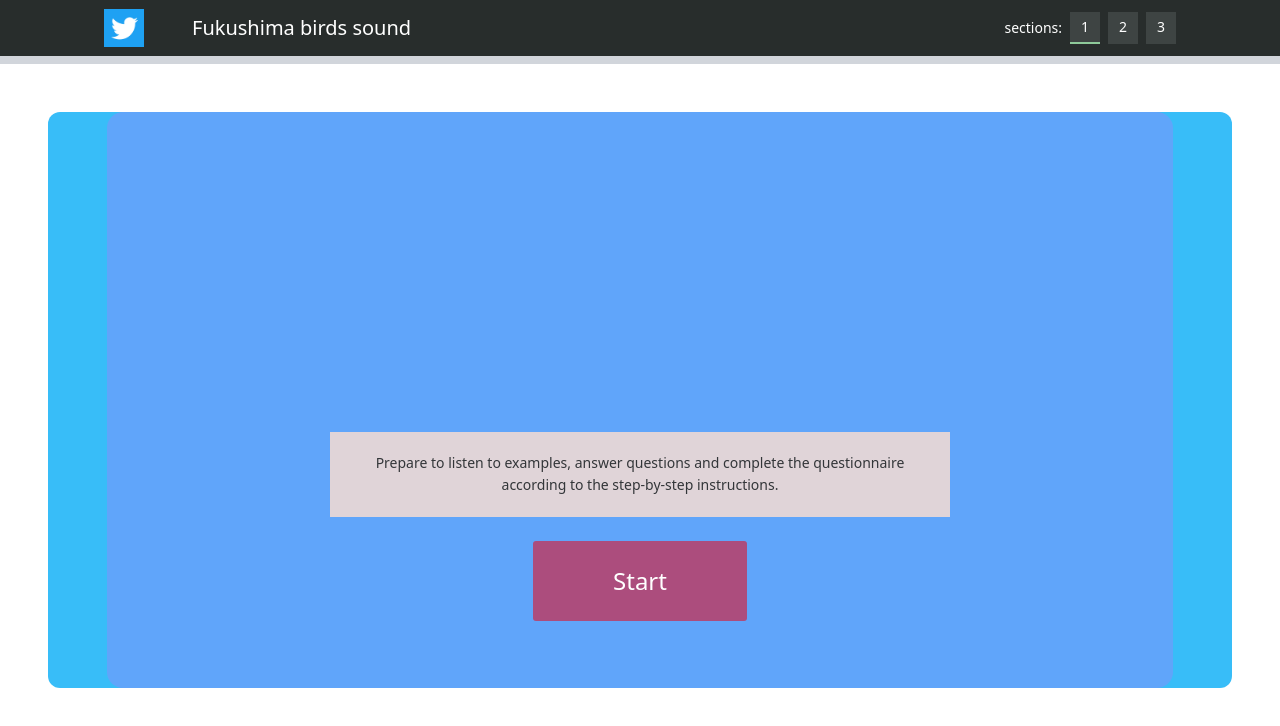
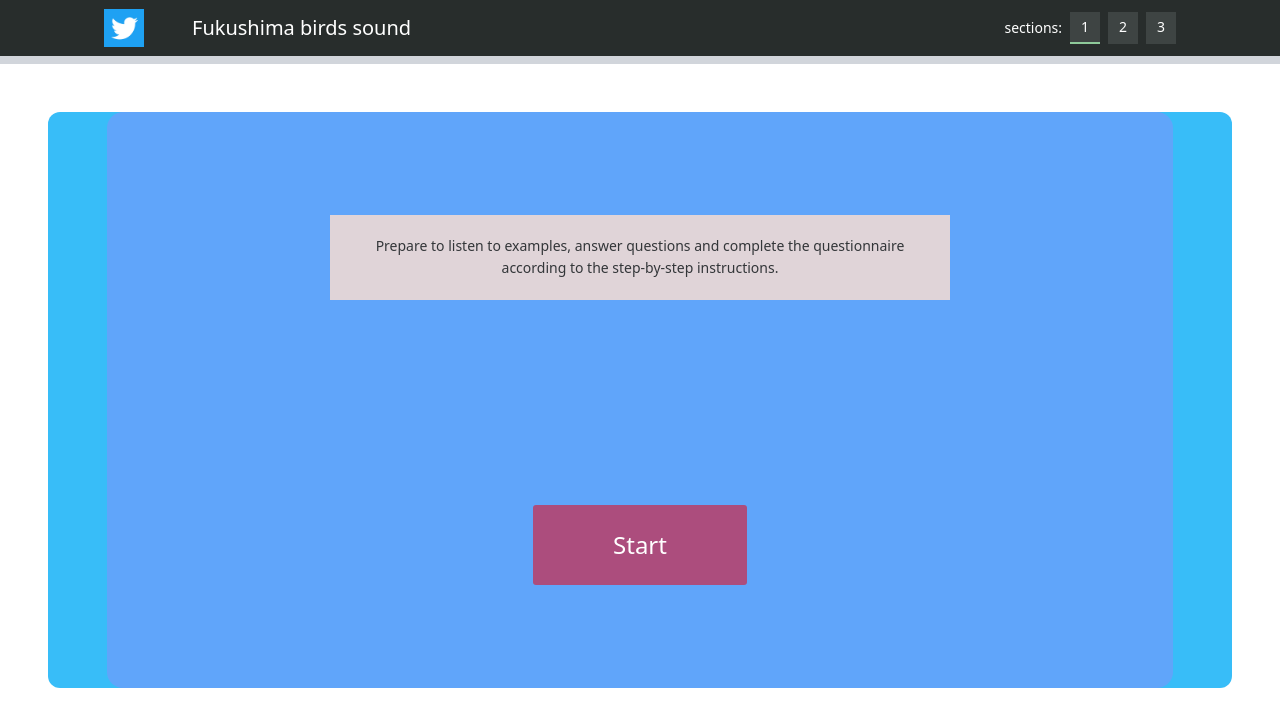
Before and after one commit to jiurenm/song, a Vue app: page /section1 in a window 1280 px wide. Shown: the top 726 px of the page. Built offline with nearby package versions, Linux system fonts and the light colour scheme.

Commit message:
Refactor Section components for improved layout and user experience. Updated styles in Section1 and Section2 for better alignment and spacing. Enhanced Section2Content with dynamic question handling and radio button options. Standardized form labels in Section3Content for consistency.

```diff
--- a/src/components/Section1.vue
+++ b/src/components/Section1.vue
@@ -25,27 +25,20 @@ const play = () => {
 <template>
   <Transition name="slide-up" mode="out-in">
     <div
-      class="h-full w-90% rounded-2xl bg-blue bg-cover bg-center-center bg-no-repeat"
+      class="h-full w-90% rounded-2xl bg-blue bg-cover bg-center-center bg-no-repeat grid place-items-center"
       :style="{
         backgroundImage: 'url()',
       }"
       v-if="!start"
     >
-      <div
-        class="mt-10 h-60 w-full bg-contain bg-center-top bg-no-repeat"
-        :style="{
-          backgroundImage: 'url()',
-        }"
-      ></div>
-
-      <div class="flex justify-center mt-10">
+      <div class="flex justify-center">
         <div class="w-145 p-5 bg-#E0D4D8 text-center">
           Prepare to listen to examples, answer questions and complete the questionnaire according
           to the step-by-step instructions.
         </div>
       </div>
 
-      <div class="flex justify-center mt-6">
+      <div class="flex justify-center">
         <n-button color="#AC4D7D" class="py-10 px-20 text-2xl" @click="start = true"
           >Start</n-button
         >
@@ -53,14 +46,14 @@ const play = () => {
     </div>
 
     <div v-else class="flex items-center justify-center">
-      <div class="text-xl">
+      <div class="text-3xl grid gap-10">
         <div>Step 1: Listen to the target bird’s calls and songs</div>
         <div>
           Step 2: Listen to the corresponding calls and songs in the subsequent sound samples
         </div>
         <div>Step 3: After selecting all options, answer the questionnaire</div>
 
-        <div class="mt-3 flex items-center justify-center gap-x-10">
+        <div class="mt-3 flex items-center justify-center gap-20">
           <n-button class="w-30" color="white"
             ><span class="text-black" @click="play">Call 1</span></n-button
           >
@@ -69,7 +62,7 @@ const play = () => {
           >
         </div>
 
-        <div class="mt-3 flex items-center justify-center gap-x-10">
+        <div class="mt-3 flex items-center justify-center gap-20">
           <n-button class="w-30" color="white"
             ><span class="text-black" @click="play">Song 1</span></n-button
           >
--- a/src/components/Section2.vue
+++ b/src/components/Section2.vue
@@ -17,21 +17,13 @@ const start = ref(false)
 <template>
   <Transition name="slide-up" mode="out-in">
     <div
-      class="h-full w-90% rounded-2xl bg-blue bg-cover bg-center-center bg-no-repeat"
+      class="h-full w-90% rounded-2xl bg-blue bg-cover bg-center-center bg-no-repeat grid place-items-center"
       v-if="!start"
     >
-      <div
-        class="mt-10 h-40 bg-contain bg-center-top bg-no-repeat"
-        :style="{
-          backgroundImage: 'url()',
-        }"
-      ></div>
-
-      <div class="flex justify-center text-xl mt-3">
+      <div class="flex justify-center text-xl">
         CHALLENGE ROUND - try to figure out are target calls or songs exist from the sounds.
       </div>
 
-      <div class="grid justify-center mt-3 gap-y-1">
       <div class="w-90 flex items-center">
         <div
           class="w-15 h-8 bg-#AC4D7D text-white rounded-xl mr-1 flex items-center justify-center"
@@ -48,17 +40,10 @@ const start = ref(false)
         </div>
         <span>- Make your choice</span>
       </div>
+
+      <n-button color="#AC4D7D" class="py-10 px-20 text-2xl" @click="start = true">Start</n-button>
     </div>
 
-      <div class="flex justify-center mt-6">
-        <n-button color="#AC4D7D" class="py-10 px-20 text-2xl" @click="start = true"
-          >Start</n-button
-        >
-      </div>
-    </div>
-
-    <div v-else class="w-full h-full flex items-center">
-      <section-two-content></section-two-content>
-    </div>
+    <section-two-content v-else></section-two-content>
   </Transition>
 </template>
--- a/src/components/Section2Content.vue
+++ b/src/components/Section2Content.vue
@@ -5,7 +5,9 @@ export default {
 </script>
 
 <script lang="ts" setup>
-import { NGrid, NGi, NButton } from 'naive-ui'
+import { computed, ref } from 'vue'
+
+import { NButton, NRadioButton, NRadioGroup } from 'naive-ui'
 
 const playVideo = (option: 'A' | 'B' | 'C' | 'D') => {
   // eslint-disable-next-line @typescript-eslint/no-explicit-any
@@ -13,67 +15,127 @@ const playVideo = (option: 'A' | 'B' | 'C' | 'D') => {
 
   video!.play()
 }
+
+const q = ref([
+  {
+    index: 1,
+    url: 'https://academy.allaboutbirds.org/features/bird-song-hero/video/intro/HumanWoldWhistle_spectrogram.mp4',
+    picture:
+      'https://academy.allaboutbirds.org/features/bird-song-hero/images/intro/nateWhistle.jpg',
+    option: '',
+    options: [
+      { value: 'Yes', label: 'Yes' },
+      { value: 'No', label: 'No' },
+    ],
+  },
+  {
+    index: 2,
+    url: 'https://academy.allaboutbirds.org/features/bird-song-hero/video/intro/HumanWoldWhistle_spectrogram.mp4',
+    picture:
+      'https://academy.allaboutbirds.org/features/bird-song-hero/images/intro/nateWhistle.jpg',
+    option: '',
+    options: [
+      { value: 'Yes', label: 'Yes' },
+      { value: 'No', label: 'No' },
+    ],
+  },
+  {
+    index: 3,
+    url: 'https://academy.allaboutbirds.org/features/bird-song-hero/video/intro/HumanWoldWhistle_spectrogram.mp4',
+    picture:
+      'https://academy.allaboutbirds.org/features/bird-song-hero/images/intro/nateWhistle.jpg',
+    option: '',
+    options: [
+      { value: 'Yes', label: 'Yes' },
+      { value: 'No', label: 'No' },
+    ],
+  },
+  {
+    index: 4,
+    url: 'https://academy.allaboutbirds.org/features/bird-song-hero/video/intro/HumanWoldWhistle_spectrogram.mp4',
+    picture:
+      'https://academy.allaboutbirds.org/features/bird-song-hero/images/intro/nateWhistle.jpg',
+    option: '',
+    options: [
+      { value: 'Yes', label: 'Yes' },
+      { value: 'No', label: 'No' },
+    ],
+  },
+  {
+    index: 5,
+    url: 'https://academy.allaboutbirds.org/features/bird-song-hero/video/intro/HumanWoldWhistle_spectrogram.mp4',
+    picture:
+      'https://academy.allaboutbirds.org/features/bird-song-hero/images/intro/nateWhistle.jpg',
+    option: '',
+    options: [
+      { value: 'Yes', label: 'Yes' },
+      { value: 'No', label: 'No' },
+    ],
+  },
+  {
+    index: 6,
+    url: 'https://academy.allaboutbirds.org/features/bird-song-hero/video/intro/HumanWoldWhistle_spectrogram.mp4',
+    picture:
+      'https://academy.allaboutbirds.org/features/bird-song-hero/images/intro/nateWhistle.jpg',
+    option: '',
+    options: [
+      { value: 'Yes', label: 'Yes' },
+      { value: 'No', label: 'No' },
+    ],
+  },
+])
+
+const activeIndex = ref(0)
+const activeQuestion = computed(() => {
+  return [q.value[activeIndex.value * 2], q.value[activeIndex.value * 2 + 1]]
+})
 </script>
 
 <template>
-  <n-grid class="h-full" x-gap="12" :cols="6">
-    <n-gi :span="2">
-      <div class="w-full">
-        <div class="flex items-center justify-center mt-10">
-          <div class="flex items-center justify-center w-80 h-60 rounded bg-#ABD7B3">
-            <div class="w-40 h-40 rounded-full bg-#78435E flex items-center justify-center">
-              <div class="text-4xl text-white"># 1</div>
-            </div>
-          </div>
-        </div>
+  <div class="w-1/3 h-full grid place-items-center">
+    <div class="grid place-items-center w-80 h-60 rounded bg-#ABD7B3">
+      <div class="grid place-items-center w-40 h-40 rounded-full bg-#78435E">
+        <div class="text-4xl text-white"># {{ activeIndex + 1 }}</div>
       </div>
-    </n-gi>
-    <n-gi :span="4" class="h-130">
-      <div class="h-1/4 flex items-center">
+    </div>
+  </div>
+  <div class="w-2/3 h-full grid place-items-center">
+    <div v-for="item in activeQuestion" :key="item.index">
+      <div class="flex items-center">
         <div
-          class="relative left-10 h-2/3 aspect-square rounded-full bg-#42B156 flex items-center justify-center text-4xl text-white cursor-pointer hover:bg-#AC4D7D"
+          class="relative left-6 h-50px aspect-square rounded-full bg-#42B156 flex items-center justify-center text-4xl text-white cursor-pointer hover:bg-#AC4D7D"
           @click="playVideo('A')"
         >
-          A
+          {{ item.index }}
         </div>
-        <video id="myVideoA" width="60%" height="90%" class="bg-black">
-          <source
-            src="https://academy.allaboutbirds.org/features/bird-song-hero/video/intro/HumanWoldWhistle_spectrogram.mp4"
-            type="video/mp4"
-          />
+        <video id="myVideoA" width="500px" height="130px" class="bg-black">
+          <source :src="item.url" type="video/mp4" />
         </video>
-        <img
-          class="h-90%"
-          src="https://academy.allaboutbirds.org/features/bird-song-hero/images/intro/nateWhistle.jpg"
-        />
+        <img class="h-130px" :src="item.picture" />
       </div>
-      <div class="h-1/4 flex items-center justify-center gap-x-50">
-        <n-button class="w-50" color="white"><span class="text-black">Yes</span></n-button>
-        <n-button class="w-50" color="white"><span class="text-black">No</span></n-button>
+      <div class="mt-8 flex items-center justify-center gap-x-50">
+        <n-radio-group v-model:value="item.option">
+          <n-radio-button
+            v-for="op in item.options"
+            class="w-50 text-center rounded!"
+            :key="op.value"
+            :value="op.value"
+            >{{ op.label }}</n-radio-button
+          >
+        </n-radio-group>
       </div>
-      <div class="h-1/4 flex items-center">
-        <div
-          class="relative left-10 h-2/3 aspect-square rounded-full bg-#42B156 flex items-center justify-center text-4xl text-white cursor-pointer hover:bg-#AC4D7D"
-          @click="playVideo('C')"
-        >
-          C
-        </div>
-        <video id="myVideoC" width="60%" height="90%" class="bg-black">
-          <source
-            src="https://academy.allaboutbirds.org/features/bird-song-hero/video/intro/HumanWoldWhistle_spectrogram.mp4"
-            type="video/mp4"
-          />
-        </video>
-        <img
-          class="h-90%"
-          src="https://academy.allaboutbirds.org/features/bird-song-hero/images/intro/nateWhistle.jpg"
-        />
-      </div>
-      <div class="h-1/4 flex items-center justify-center gap-x-50">
-        <n-button class="w-50" color="white"><span class="text-black">Yes</span></n-button>
-        <n-button class="w-50" color="white"><span class="text-black">No</span></n-button>
-      </div>
-      <n-button class="absolute right-60 top-150" color="black">Next</n-button>
-    </n-gi>
-  </n-grid>
+    </div>
+
+    <n-button color="black" v-if="activeIndex < q.length / 2 - 1" @click="activeIndex++"
+      >Next</n-button
+    >
+  </div>
 </template>
+
+<style>
+.n-radio-group .n-radio-group__splitor {
+  width: 0px;
+  margin-left: 50px;
+  margin-right: 50px;
+}
+</style>
--- a/src/components/Section3Content.vue
+++ b/src/components/Section3Content.vue
@@ -33,14 +33,14 @@ const rules = {
 
 <template>
   <n-form ref="formRef" :label-width="80" :model="formValue" :rules="rules" size="large">
-    <n-form-item label="姓名" path="user.name">
-      <n-input v-model:value="formValue.user.name" placeholder="输入姓名" />
+    <n-form-item label="Name" path="user.name">
+      <n-input v-model:value="formValue.user.name" placeholder="input name" />
     </n-form-item>
-    <n-form-item label="年龄" path="user.age">
-      <n-input v-model:value="formValue.user.age" placeholder="输入年龄" />
+    <n-form-item label="Age" path="user.age">
+      <n-input v-model:value="formValue.user.age" placeholder="input age" />
     </n-form-item>
-    <n-form-item label="电话号码" path="phone">
-      <n-input v-model:value="formValue.phone" placeholder="电话号码" />
+    <n-form-item label="Phone" path="phone">
+      <n-input v-model:value="formValue.phone" placeholder="phone" />
     </n-form-item>
     <n-form-item class="float-right">
       <n-button attr-type="button" color="#AC4D7D"> submit </n-button>
```
Lines whose indentation alone changed are shown as unchanged.
